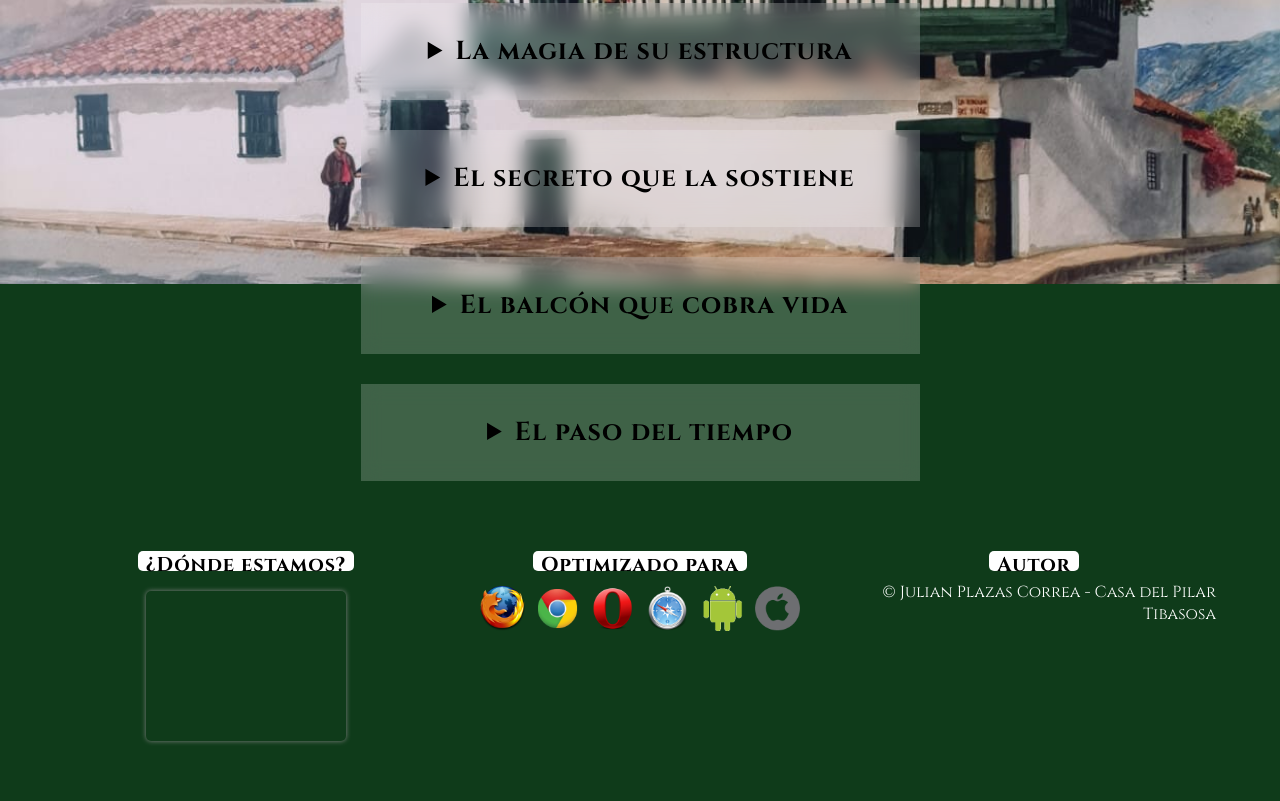
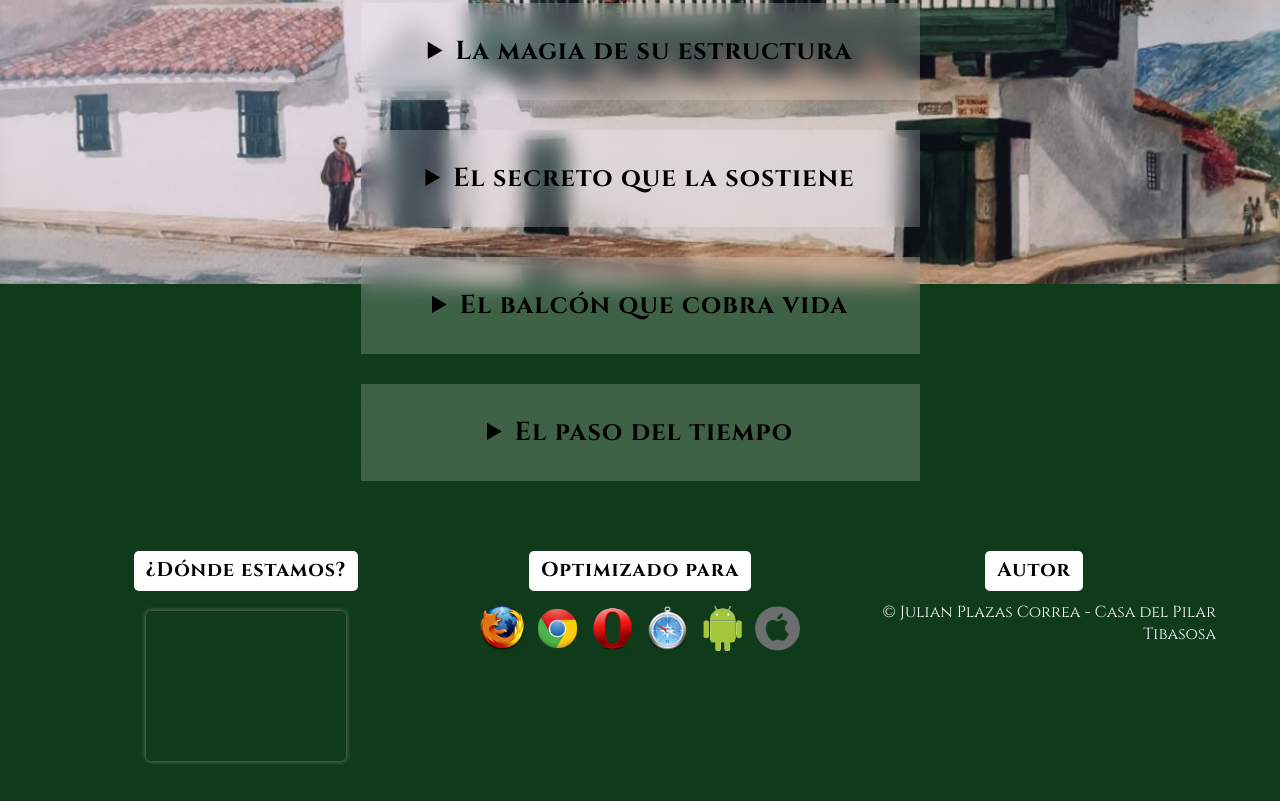
Before and after one commit to JulianPlazas96/Pagina-Web-Casa-Del-Pilar-Tibasosa, a plain HTML site: page WEBCASADELPILAR/Maquetacion-2/index.html in a window 1280 px wide. Shown: the part 516-1317 px from the top of the page. Drawn offline with Linux system fonts and the light colour scheme; grey boxes are pictures that could not be loaded.

Commit message:
Actualizar responsive.css

```diff
--- a/WEBCASADELPILAR/Maquetacion-2/css/responsive.css
+++ b/WEBCASADELPILAR/Maquetacion-2/css/responsive.css
@@ -76,3 +76,10 @@ body::before {
     text-align: center;
     width: 100%;
 }
+
+/* Títulos del footer: texto centrado en el recuadro blanco */
+#footer h5 {
+    height: auto;
+    line-height: 1.3;
+    padding: 6px 12px 8px;
+}
```
